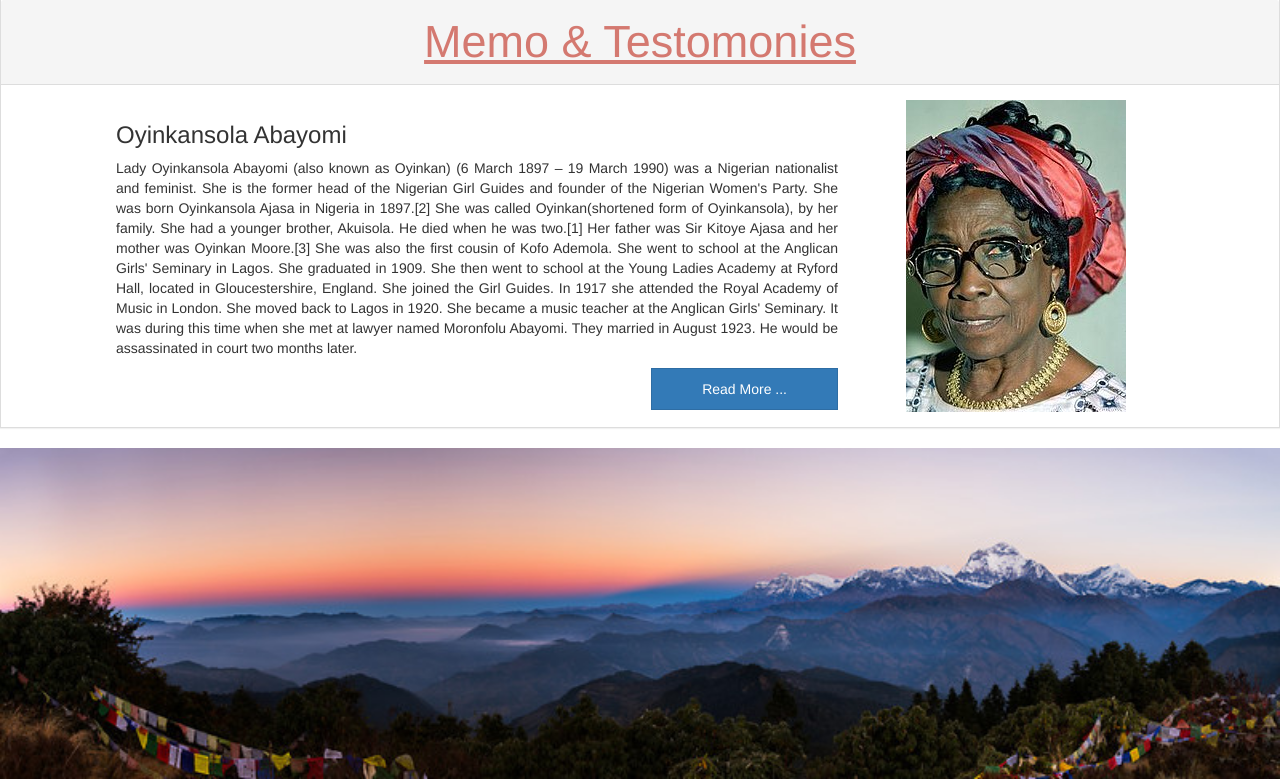
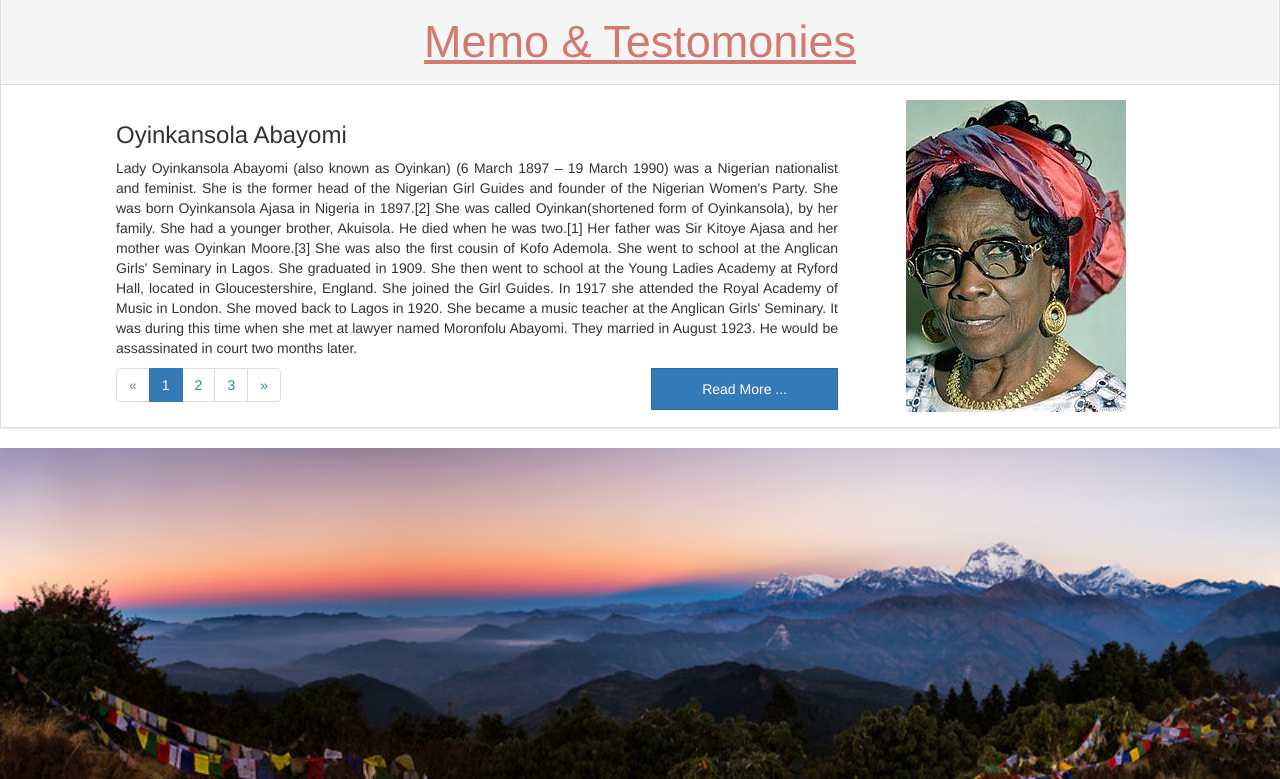
Before and after one commit to inirpa/hamronepalPA, a Django app: page / in a window 1280 px wide. Shown: the part 1522-2301 px from the top of the page. Run offline with Django 3.2, Linux system fonts and the light colour scheme; data comes from the database, SQL or seed files in the repository; both versions use the stored data as it was after the commit; some libraries are stand-ins or nearby versions.

Commit message:
pagination improved

```diff
--- a/home/static/home/css/style.css
+++ b/home/static/home/css/style.css
@@ -122,6 +122,7 @@
 	padding-left: 50px;
 	padding-right: 50px;
 	float: right;
+
 }
 
 .offer-image{
@@ -148,3 +149,12 @@
   width:150px;
   position: absolute;
 }
+
+.paginate-memo{
+  padding-left: 100px;
+}
+
+.pagination{
+  display: inline;
+  border-radius: 0px;
+}
--- a/home/templates/home/index.html
+++ b/home/templates/home/index.html
@@ -30,7 +30,7 @@
 					<span class="icon-bar"></span>
 					<span class="icon-bar"></span>
 				</button>
-				<a class="navbar-brand" href="#">हाम्रो नेपाल </a>
+				<a class="navbar-brand" href="http://localhost:8000">हाम्रो नेपाल </a>
 			</div>
 
 			<div class="collapse navbar-collapse" id="topNavBar">
@@ -42,7 +42,7 @@
 					</li>
 
 					<li class="">
-						<a href="#">
+						<a href="#review">
 							<span class="glyphicon glyphicon-music" aria-hidden="true"></span>&nbsp;Songs
 						</a>
 					</li>
@@ -66,7 +66,7 @@
 					</li>
 
 					<li class="">
-						<a href="#">
+						<a href="https://www.facebook.com">
 							<span class="glyphicon glyphicon-music" aria-hidden="true"></span>&nbsp;Songs
 						</a>
 					</li>
@@ -213,7 +213,7 @@
 		</div>
 
 				<div class="row">
-			<div class="memo">
+			<div class="memo" id="review">
 				<div class="col-md-12">
 					<div class="panel panel-default">
 						<div class="panel-heading">
@@ -232,6 +232,29 @@
 									<button class="btn btn-primary">
 										Read More ...
 									</button>
+									<div class="paginate-memo" style="float: left;">
+										{% if is_paginated %}
+										  <ul class="pagination">
+										    {% if page_obj.has_previous %}
+										      <li><a href="?page={{ page_obj.previous_page_number }}">&laquo;</a></li>
+										    {% else %}
+										      <li class="disabled"><span>&laquo;</span></li>
+										    {% endif %}
+										    {% for i in paginator.page_range %}
+										      {% if page_obj.number == i %}
+										        <li class="active"><span>{{ i }} <span class="sr-only">(current)</span></span></li>
+										      {% else %}
+										        <li><a name="review" href="?page={{ i }}#review">{{ i }}</a></li>
+										      {% endif %}
+										    {% endfor %}
+										    {% if page_obj.has_next %}
+										      <li><a href="?page={{ page_obj.next_page_number }}">&raquo;</a></li>
+										    {% else %}
+										      <li class="disabled"><span>&raquo;</span></li>
+										    {% endif %}
+										  </ul>
+										{% endif %}
+									</div>
 								</div>
 							</div>
 
--- a/home/views.py
+++ b/home/views.py
@@ -2,6 +2,7 @@ from django.shortcuts import render
 from django.views import generic
 from django.views.generic import View
 from django.http import HttpResponse
+from django.core.paginator import Paginator, EmptyPage, PageNotAnInteger
 
 from . models import BlogOption, Memo
 
@@ -9,14 +10,21 @@ from . models import BlogOption, Memo
 
 class HomeView(generic.ListView):
 	template_name = 'home/index.html'
-	context_object_name = 'blog_options'
-	queryset = BlogOption.objects.all()
+	context_object_name = 'memos'
+	queryset = Memo.objects.all().order_by('-id')
+	paginate_by = 1
 
 	# def get_queryset(self):
 	# 	return BlogOption.objects.all()
 
 	def get_context_data(self, **kwargs):
 		context = super(HomeView,self).get_context_data(**kwargs)
-		context['blog'] = BlogOption.objects.all()
-		context['memos'] = Memo.objects.order_by('-id')[:1]
+		context['blog_options'] = BlogOption.objects.all()
+		# context['memos'] = Memo.objects.order_by('-id')[:1]
+
+		# context['memos'] = Memo.objects.all()
+		# paginator = Paginator(context['memos'],1)
+		# page = request.GET.get('page')
+
+		# memos = paginator.page(page)
 		return context
```
Also changed, not shown: db.sqlite3, media/Oyinkansola_Abayomi.jpg (added), media/floyd_henry.jpg (added).
